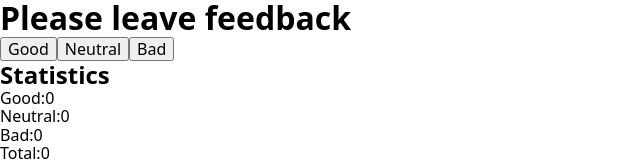
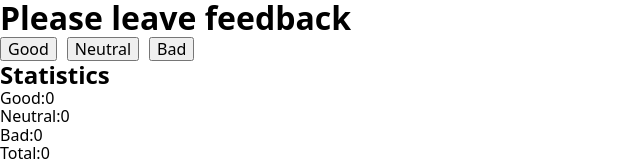
Before and after one commit to MaksimEdam/goit-react-hw-02-feedback, a React (Create React App) app: page / in a window 1280 px wide. Shown: the top 161 px of the page, without its empty margins (0-640 px from the left). Built offline with nearby package versions, Linux system fonts and the light colour scheme.

Commit message:
FeedbackOptions

```diff
--- a/src/App.js
+++ b/src/App.js
@@ -1,8 +1,9 @@
 import { Component } from "react";
 import Section from "./Section/Section";
+import FeedbackOptions from "./FeedbackOptions/FeedbackOptions";
 import "modern-normalize/modern-normalize.css";
 import "./index.css";
-//import s from "./FeedBack.module.css";
+
 class App extends Component {
   static defaultProps = {
     initialGoog: 0,
@@ -48,28 +49,11 @@ class App extends Component {
     return (
       <div>
         <Section title="Please leave feedback"></Section>
-
-        <button
-          type="button"
-          onClick={this.handleIncrementGood}
-          /* className={s.button} */
-        >
-          Good
-        </button>
-        <button
-          type="button"
-          onClick={this.handleIncrementNeutral}
-          /* className={s.button} */
-        >
-          Neutral
-        </button>
-        <button
-          type="button"
-          onClick={this.handleIncrementBad}
-          /* className={s.button} */
-        >
-          Bad
-        </button>
+        <FeedbackOptions
+          good={this.handleIncrementGood}
+          neutral={this.handleIncrementNeutral}
+          bad={this.handleIncrementBad}
+        />
         <section>
           <h2>Statistics</h2>
           <ul>
--- /dev/null
+++ b/src/FeedbackOptions/FeedbackOptions.jsx
@@ -0,0 +1,18 @@
+import s from "./FeedBack.module.css";
+function FeedbackOptions({ good, neutral, bad }) {
+  return (
+    <div>
+      <button type="button" onClick={good} className={s.button}>
+        Good
+      </button>
+      <button type="button" onClick={neutral} className={s.button}>
+        Neutral
+      </button>
+      <button type="button" onClick={bad} className={s.button}>
+        Bad
+      </button>
+    </div>
+  );
+}
+
+export default FeedbackOptions;
--- a/src/Section/Section.jsx
+++ b/src/Section/Section.jsx
@@ -1,5 +1,3 @@
-import React from "react";
-
 function Section({ title }) {
   return (
     <div>
```
